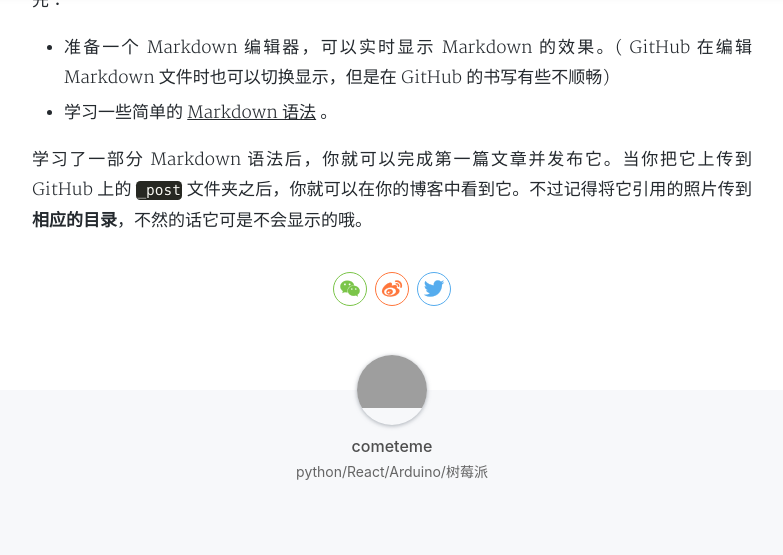
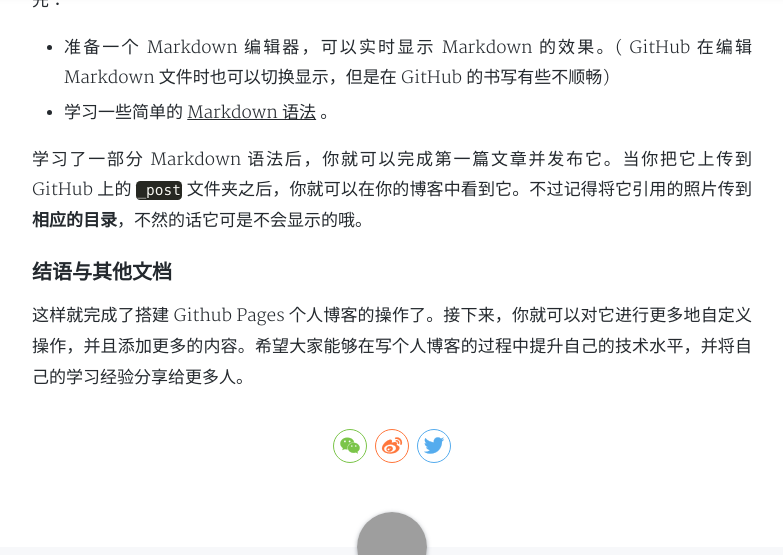
Before and after one commit to cometeme/cometeme.github.io, a Jekyll site: the page built from _posts/2018-08-08-Jekyll+GitHub=简单搭建一个个人博客.md, in a window 1280 px wide and 900 px high, scrolled down 7349 px, cut to the strip 0-555 px from the top of the window. Shown: the whole strip, without its empty margins (248-1031 px from the left). Built offline with Jekyll 4.4.1, drawn with Linux system fonts in a browser that asks for light colours; nearby versions of some CDN libraries; comment, search, counter and statistics services are not loaded; a style sheet for code colours, icons or effects is not loaded; some of the changed text lies outside the part shown.

Commit message:
update Jekyll post

```diff
--- a/_posts/2018-08-08-Jekyll+GitHub=简单搭建一个个人博客.md
+++ b/_posts/2018-08-08-Jekyll+GitHub=简单搭建一个个人博客.md
@@ -137,7 +137,7 @@ tags: Jekyll Github Gitee Markdown HTML JavaScript
 -   title：文章的标题名
 -   subtitle：文章的小标题
 -   date：文章的时间
--   catagories：文章的分类，不同分类可用空格风格
+-   catagories：文章的分类，不同分类可用空格分割
 -   cover：文章的封面图片位置
 -   tags：文章的标签。类似于catagories，可以分的更细一些
 
@@ -172,3 +172,7 @@ tags: Jekyll Github Gitee Markdown HTML JavaScript
 -   学习一些简单的 [Markdown 语法](http://xianbai.me/learn-md/index.html) 。
 
 学习了一部分 Markdown 语法后，你就可以完成第一篇文章并发布它。当你把它上传到 GitHub 上的 `_post` 文件夹之后，你就可以在你的博客中看到它。不过记得将它引用的照片传到**相应的目录**，不然的话它可是不会显示的哦。
+
+### 结语与其他文档
+
+这样就完成了搭建 Github Pages 个人博客的操作了。接下来，你就可以对它进行更多地自定义操作，并且添加更多的内容。希望大家能够在写个人博客的过程中提升自己的技术水平，并将自己的学习经验分享给更多人。
```
Also changed, not shown: 1 other file.
